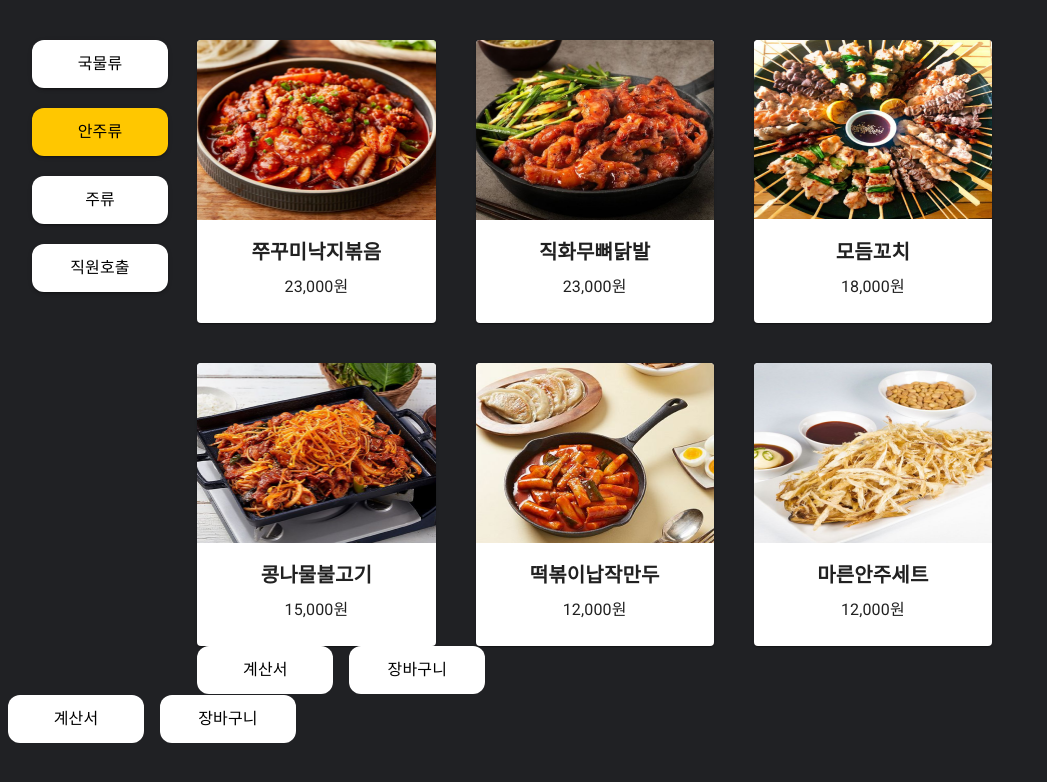
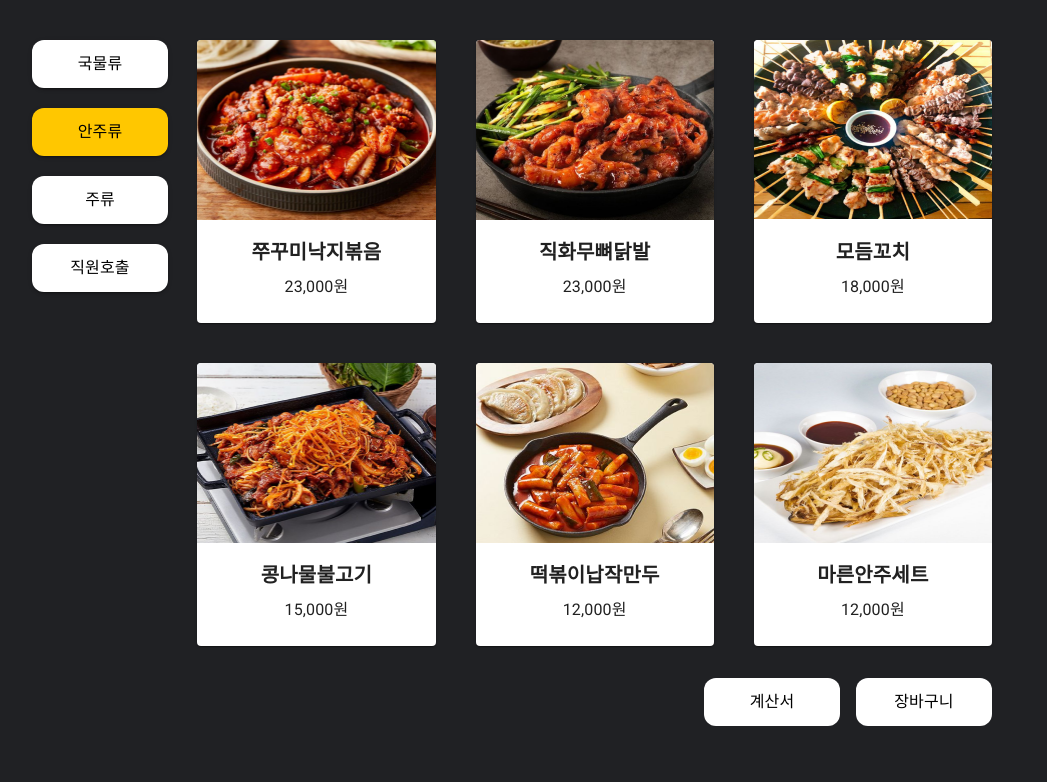
Before and after one commit to GDG-on-Campus-KNU/3rd-toyproject-frontend-2, a React (Create React App) app: page /order/snack in a window 1280 px wide. Shown: the top 782 px of the page, without its empty margins (0-1047 px from the left). Built offline with nearby package versions, Linux system fonts and the light colour scheme.

Commit message:
[Feat]: 페이지 하단에 Footer 추가

```diff
--- a/src/App.js
+++ b/src/App.js
@@ -13,7 +13,6 @@ function App() {
                     })}
                 </Routes>
             </div>
-            <Footer />
         </Router>
     );
 }
--- a/src/components/Button/CategoryButton.js
+++ b/src/components/Button/CategoryButton.js
@@ -1,6 +1,5 @@
 import Stack from '@mui/material/Stack';
-import { Typography } from '@mui/material';
-import { Button } from '@mui/material';
+import { Typography, Button } from '@mui/material';
 
 const CategoryButton = ({ category, color, page }) => {
     return (
--- a/src/pages/CallPage.js
+++ b/src/pages/CallPage.js
@@ -4,6 +4,7 @@ import { Grid, Container } from '@mui/material';
 // import StaffCallButton from '../components/Button/CallButton/StaffCallButton.js';
 // import OrderContainer from '../components/Container/OrderContainer';
 import CategoryBar from '../components/CategoryBar.js';
+import Footer from '../components/Footer.js';
 
 const CallPage = () => {
     return (
@@ -16,6 +17,9 @@ const CallPage = () => {
                     CallPage
                 </Grid>
             </Grid>
+            <Grid container marginTop={4} justifyContent="flex-end">
+                <Footer />
+            </Grid>
         </Container>
     );
 };
--- a/src/pages/DrinkPage.js
+++ b/src/pages/DrinkPage.js
@@ -12,6 +12,7 @@ import chungha from '../assets/chungha.png';
 import highball from '../assets/highball.png';
 
 import './BackgroundColor.css';
+import Footer from '../components/Footer';
 
 const DrinkPage = () => {
     return (
@@ -41,6 +42,9 @@ const DrinkPage = () => {
                             <MenuCard image={highball} menu="산토리 하이볼" price="7,000" />
                         </Grid>
                     </Grid>
+                    <Grid container marginTop={4} justifyContent="flex-end">
+                        <Footer />
+                    </Grid>
                 </Grid>
             </Grid>
         </Container>
--- a/src/pages/SnackPage.js
+++ b/src/pages/SnackPage.js
@@ -39,7 +39,7 @@ const SnackPage = () => {
                             <MenuCard image={muktae} menu="마른안주세트" price="12,000" />
                         </Grid>
                     </Grid>
-                    <Grid container>
+                    <Grid container marginTop={4} justifyContent="flex-end">
                         <Footer />
                     </Grid>
                 </Grid>
--- a/src/pages/SoupPage.js
+++ b/src/pages/SoupPage.js
@@ -9,6 +9,7 @@ import zzambbong from '../assets/zzambbong.png';
 import fishcake from '../assets/fishcake.png';
 import sundubu from '../assets/sundubu.png';
 import './BackgroundColor.css';
+import Footer from '../components/Footer';
 
 const SoupPage = () => {
     return (
@@ -38,6 +39,9 @@ const SoupPage = () => {
                             <MenuCard image={sundubu} menu="순두부찌개" price="12,000" />
                         </Grid>
                     </Grid>
+                    <Grid container marginTop={4} justifyContent="flex-end">
+                        <Footer />
+                    </Grid>
                 </Grid>
             </Grid>
         </Container>
```
